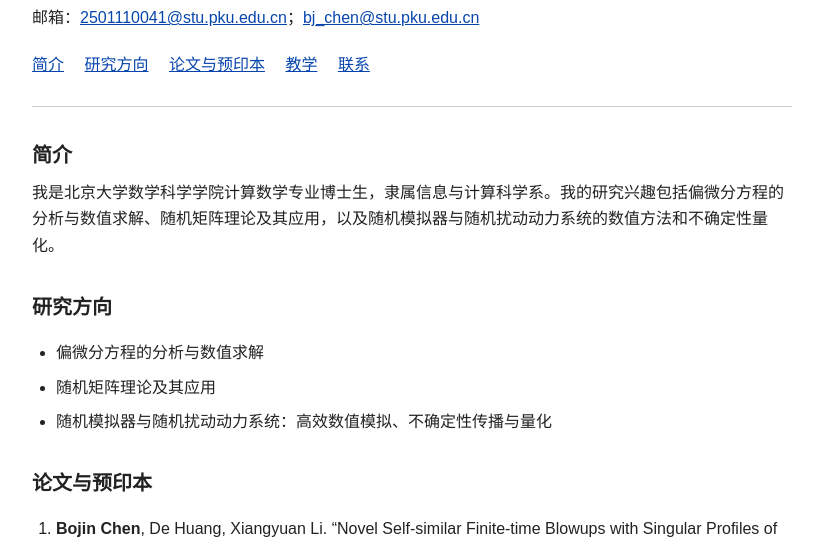
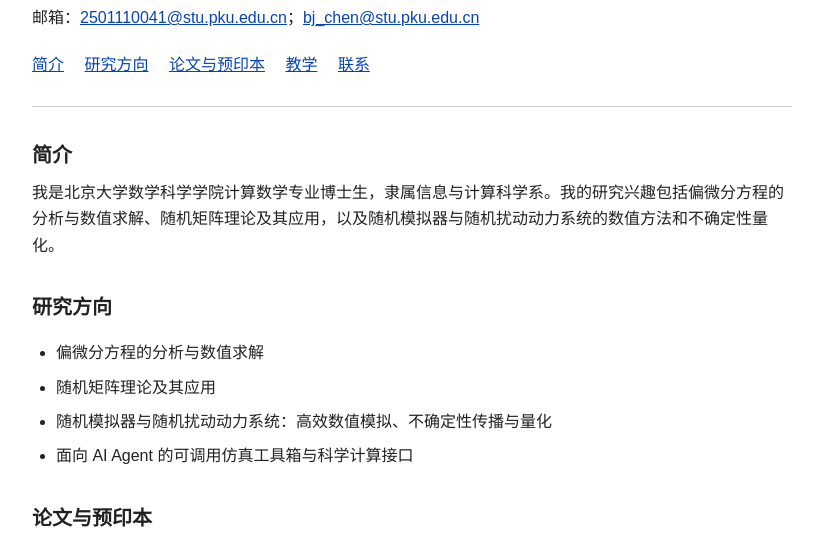
Before and after one commit to bjchen-remote/bjchen-remote.github.io, a plain HTML site: page index.html in a window 1280 px wide. Shown: the part 186-734 px from the top of the page, without its empty margins (228-1047 px from the left). Drawn offline with Linux system fonts and the light colour scheme.

Commit message:
Add agent-friendly simulation toolbox research area

```diff
--- a/index.html
+++ b/index.html
@@ -85,6 +85,7 @@
           <li data-i18n="researchPde">偏微分方程的分析与数值求解</li>
           <li data-i18n="researchRmt">随机矩阵理论及其应用</li>
           <li data-i18n="researchStochastic">随机模拟器与随机扰动动力系统：高效数值模拟、不确定性传播与量化</li>
+          <li data-i18n="researchAgent">面向 AI Agent 的可调用仿真工具箱与科学计算接口</li>
         </ul>
       </section>
 
@@ -141,6 +142,7 @@
           researchPde: "偏微分方程的分析与数值求解",
           researchRmt: "随机矩阵理论及其应用",
           researchStochastic: "随机模拟器与随机扰动动力系统：高效数值模拟、不确定性传播与量化",
+          researchAgent: "面向 AI Agent 的可调用仿真工具箱与科学计算接口",
           preprintsHeading: "论文与预印本",
           acceptedPrefix: "已被 SIAM 期刊 ",
           journalName: "Multiscale Modeling & Simulation (MMS)",
@@ -184,6 +186,7 @@
           researchPde: "Analysis and numerical solution of partial differential equations",
           researchRmt: "Random matrix theory and its applications",
           researchStochastic: "Stochastic simulators and stochastically perturbed dynamical systems: efficient numerical simulation, uncertainty propagation, and uncertainty quantification",
+          researchAgent: "Agent-friendly simulation toolboxes and scientific-computing interfaces",
           preprintsHeading: "Publications & Preprints",
           acceptedPrefix: "Accepted by SIAM's ",
           journalName: "Multiscale Modeling & Simulation (MMS)",
```
